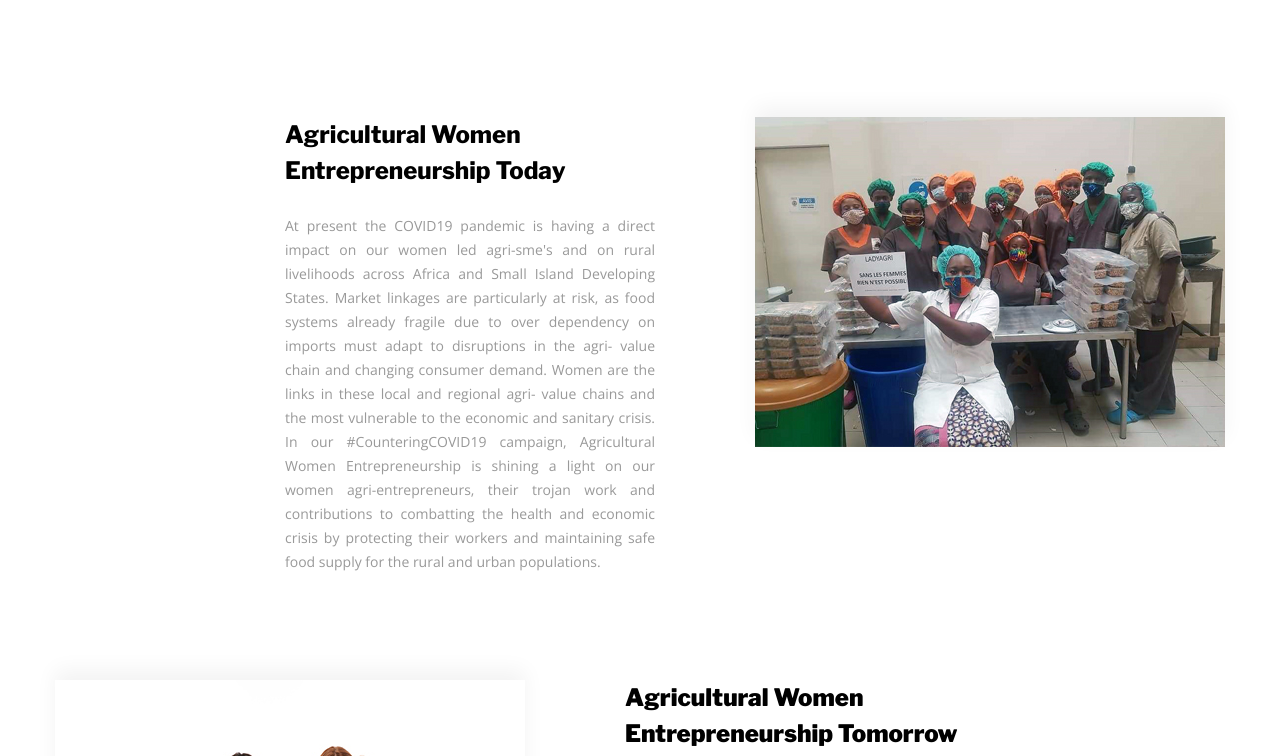
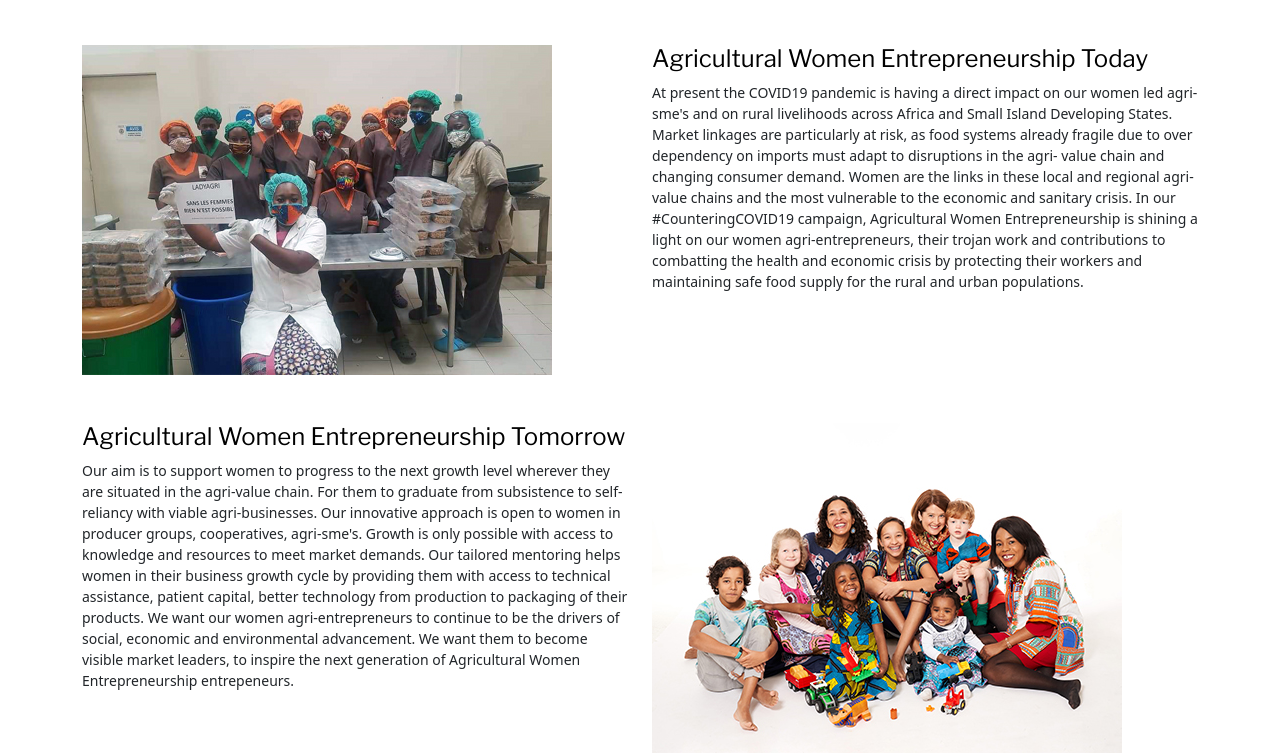
Before and after one commit to raihan6714/Agricultural-Women-Entrepreneurship, a plain HTML site: page index.html in a window 1280 px wide. Shown: the part 3793-4549 px from the top of the page. Drawn offline with nearby package versions, Linux system fonts and the light colour scheme.

Commit message:
2 section added

```diff
--- a/index.html
+++ b/index.html
@@ -703,92 +703,8 @@
       </div>
     </section>
 
-    <!-- <div id="Mission" mission="Mission" class="mision wf-section">
-      <div class="container">
-        <h1 class="heading"></h1>
-        <div class="h2-container">
-          <h2 partenaires="partenaires" class="h2">
-            <span class="text-span"
-              ></span
-            ><br />
-          </h2>
-        </div>
-        <div class="collection-list-wrapper">
-          <ul role="list" class="collection-list">
-            <li class="collection-item">
-              <div class="feature-item-container longer">
-                <img
-                  src="assets/img/5e906e125a0e4958f8205daa_relay.svg"
-                  width="60"
-                  height="60"
-                  alt=""
-                />
-                <h3>RELAY</h3>
-                <div class="text-block-3 opensans">
-                  Agricultural Women Entrepreneurship Impact Investment Hub aims
-                  to inspire, disrupt and connect by bringing together women
-                  agri- entrepreneurs innovators and business angel investors,
-                  philanthropists and public donors.
-                </div>
-              </div>
-              <a
-                href="our-mission-ladyagri"
-                class="button-pricing mission w-button"
-                >Read more</a
-              >
-            </li>
-            <li class="collection-item">
-              <div class="feature-item-container longer">
-                <img
-                  src="assets/img/5e906d45bc1f12d3907f40d5_euro.svg"
-                  width="60"
-                  height="60"
-                  alt=""
-                />
-                <h3>SMART ECONOMICS</h3>
-                <div class="text-block-5">
-                  Together we are committed to promoting Gender Smart Investment
-                  in Agriculture &amp; Agri Value Chains. Women are present
-                  throughout the agri-value chains from farm to fork. If we want
-                  sustainable agri-supply chains, investing in women is simply
-                  SMART ECONOMICS !
-                </div>
-              </div>
-              <a
-                href="our-mission-ladyagri.html"
-                class="button-pricing mission w-button"
-                >Read more</a
-              >
-            </li>
-            <li class="collection-item">
-              <div class="feature-item-container longer">
-                <img
-                  src="assets/img/5e906d45d5161428d3deed3a_growth.svg"
-                  width="60"
-                  height="60"
-                  alt=""
-                />
-                <h3>ECONOMIC GROWTH</h3>
-                <div class="text-block-4">
-                  Agricultural Women Entrepreneurship members share the
-                  conviction that it is the time to shine the light on women’s
-                  actual contribution to agr- supply chains and services by
-                  investing in them, sot hey may reach their full potential and
-                  contribute actively to ECONOMIC GROWTH AND JOB CREATION
-                </div>
-              </div>
-              <a
-                href="our-mission-ladyagri.html"
-                class="button-pricing mission w-button"
-                >Read more</a
-              >
-            </li>
-          </ul>
-        </div>
-      </div>
-    </div> -->
-
-    <div class="value social wf-section">
+    <!-- social -->
+    <div class="container value social wf-section">
       <div class="container">
         <div class="premium-banner-inner social">
           <div class="inner-category">
@@ -817,7 +733,62 @@
         </div>
       </div>
     </div>
-    <div class="premium cc-background wf-section">
+
+    <div class="container my-5">
+      <div class="row my-5">
+        <div class="col-md-6">
+          <img src="assets/img/5ea43cb48ad6b623ae9136e3_today.jpg" alt="" />
+        </div>
+        <div class="col-md-6">
+          <div>
+            <h4>Agricultural Women Entrepreneurship Today</h4>
+            <p>
+              At present the COVID19 pandemic is having a direct impact on our
+              women led agri-sme&#x27;s and on rural livelihoods across Africa
+              and Small Island Developing States. Market linkages are
+              particularly at risk, as food systems already fragile due to over
+              dependency on imports must adapt to disruptions in the agri- value
+              chain and changing consumer demand. Women are the links in these
+              local and regional agri- value chains and the most vulnerable to
+              the economic and sanitary crisis. In our #CounteringCOVID19
+              campaign, Agricultural Women Entrepreneurship is shining a light
+              on our women agri-entrepreneurs, their trojan work and
+              contributions to combatting the health and economic crisis by
+              protecting their workers and maintaining safe food supply for the
+              rural and urban populations.
+            </p>
+          </div>
+        </div>
+      </div>
+      <div class="row">
+        <div class="col-md-6">
+          <div>
+            <h4>Agricultural Women Entrepreneurship Tomorrow</h4>
+            <p>
+              Our aim is to support women to progress to the next growth level
+              wherever they are situated in the agri-value chain. For them to
+              graduate from subsistence to self-reliancy with viable
+              agri-businesses. Our innovative approach is open to women in
+              producer groups, cooperatives, agri-sme&#x27;s. Growth is only
+              possible with access to knowledge and resources to meet market
+              demands. Our tailored mentoring helps women in their business
+              growth cycle by providing them with access to technical
+              assistance, patient capital, better technology from production to
+              packaging of their products. We want our women agri-entrepreneurs
+              to continue to be the drivers of social, economic and
+              environmental advancement. We want them to become visible market
+              leaders, to inspire the next generation of Agricultural Women
+              Entrepreneurship entrepeneurs.
+            </p>
+          </div>
+        </div>
+        <div class="col-md-6">
+          <img src="assets/img/5ea43cb427484b1daaa688ce_tomorrow.jpg" alt="" />
+        </div>
+      </div>
+    </div>
+
+    <!-- <div class="premium cc-background wf-section">
       <div class="container-3">
         <div class="row-2 cc-reverse">
           <div class="_2-row-image cc-row-reverse">
@@ -885,8 +856,9 @@
           </div>
         </div>
       </div>
-    </div>
-    <div id="Location" class="about-intro location wf-section">
+    </div> -->
+
+    <!-- <div id="Location" class="about-intro location wf-section">
       <div class="container cc-center location">
         <div class="h2-container cc-center">
           <h2 class="h2 cc-center">
@@ -897,11 +869,13 @@
           </h2>
         </div>
       </div>
-    </div>
-    <div class="value targetcountry wf-section">
+    </div> -->
+
+    <!-- <div class="value targetcountry wf-section">
       <div class="container cc-center"></div>
-    </div>
-    <div class="value today wf-section">
+    </div> -->
+
+    <!-- <div class="value today wf-section">
       <div class="container cc-right">
         <div class="premium-banner-inner today">
           <div class="inner-category">
@@ -954,7 +928,8 @@
           </p>
         </div>
       </div>
-    </div>
+    </div> -->
+
     <footer>
       <div class="container footer wf-section">
         <div class="container cc-footer">
```
